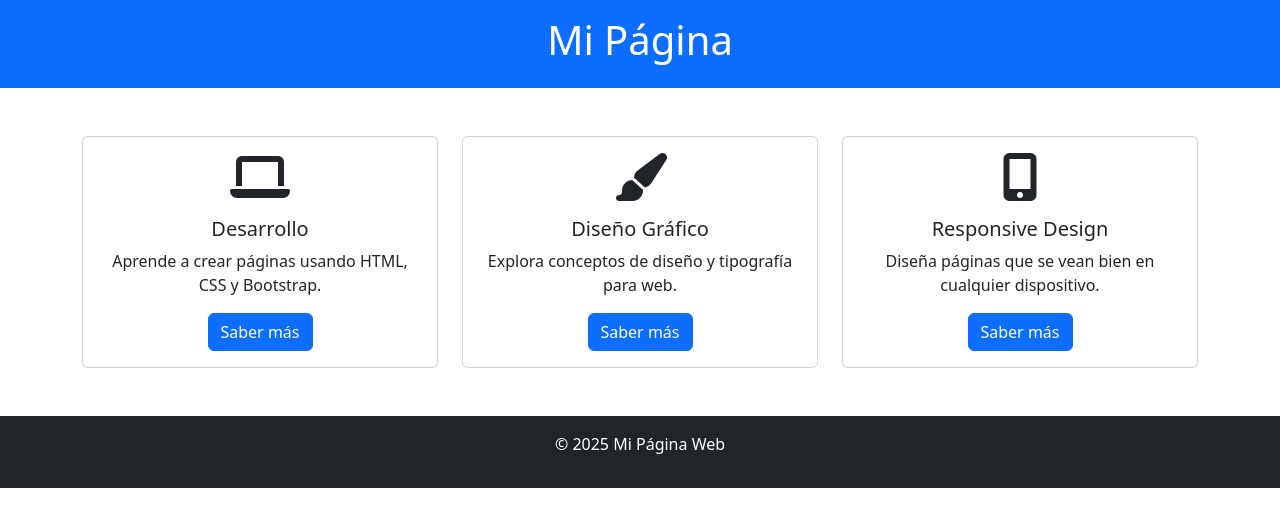
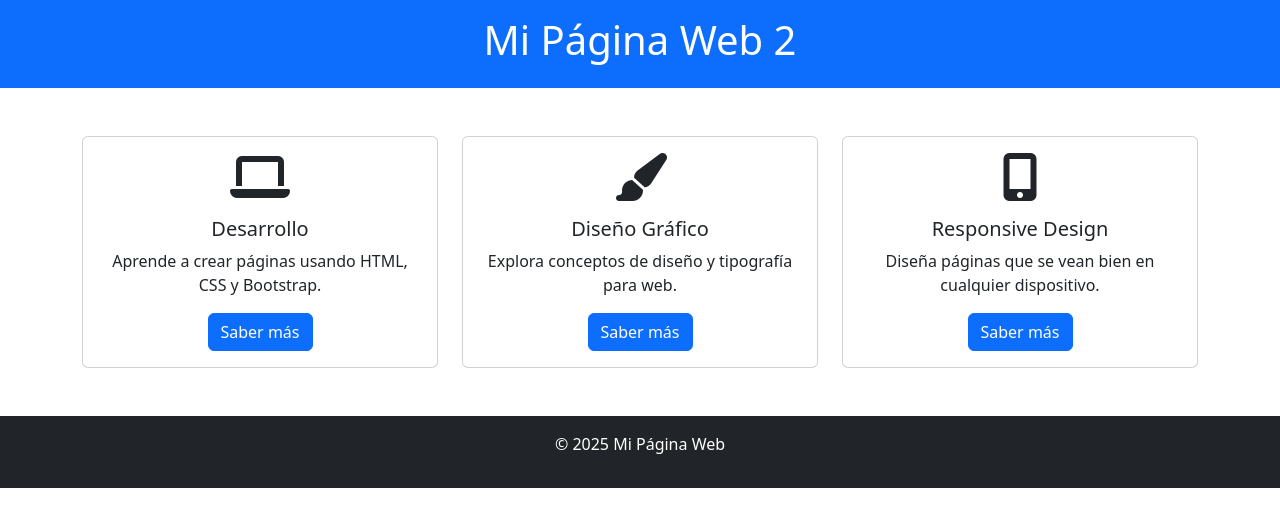
Before and after one commit to Sttip/web, a plain HTML site: page index.html in a window 1280 px wide. Drawn offline with nearby package versions, Linux system fonts and the light colour scheme.

Commit message:
cambio prueba

```diff
--- a/index.html
+++ b/index.html
@@ -15,7 +15,7 @@
 <body>
 
     <header class="bg-primary text-white text-center py-3">
-        <h1>Mi Página</h1>
+        <h1>Mi Página Web 2</h1>
     </header>
 
     <main class="container my-5">
```
